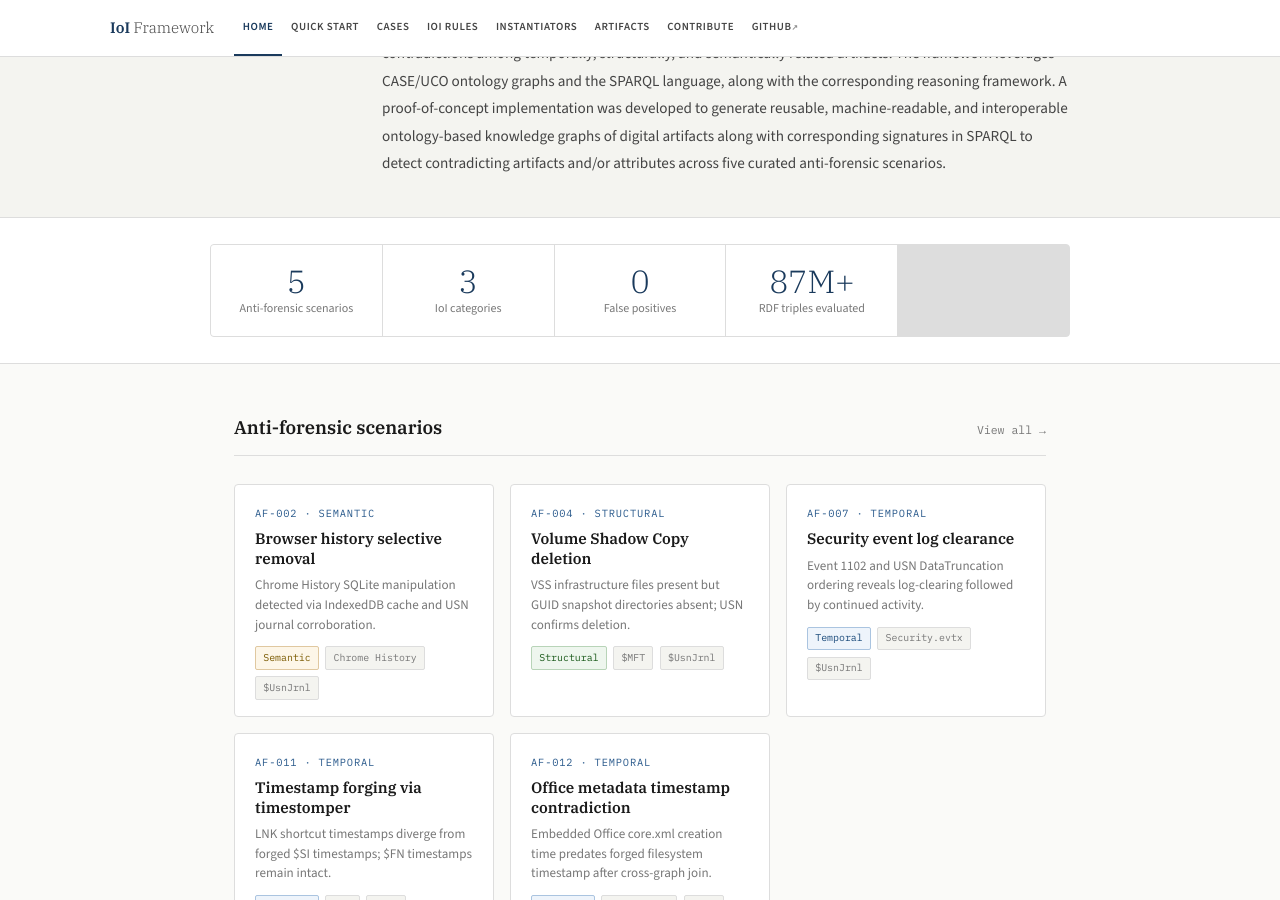
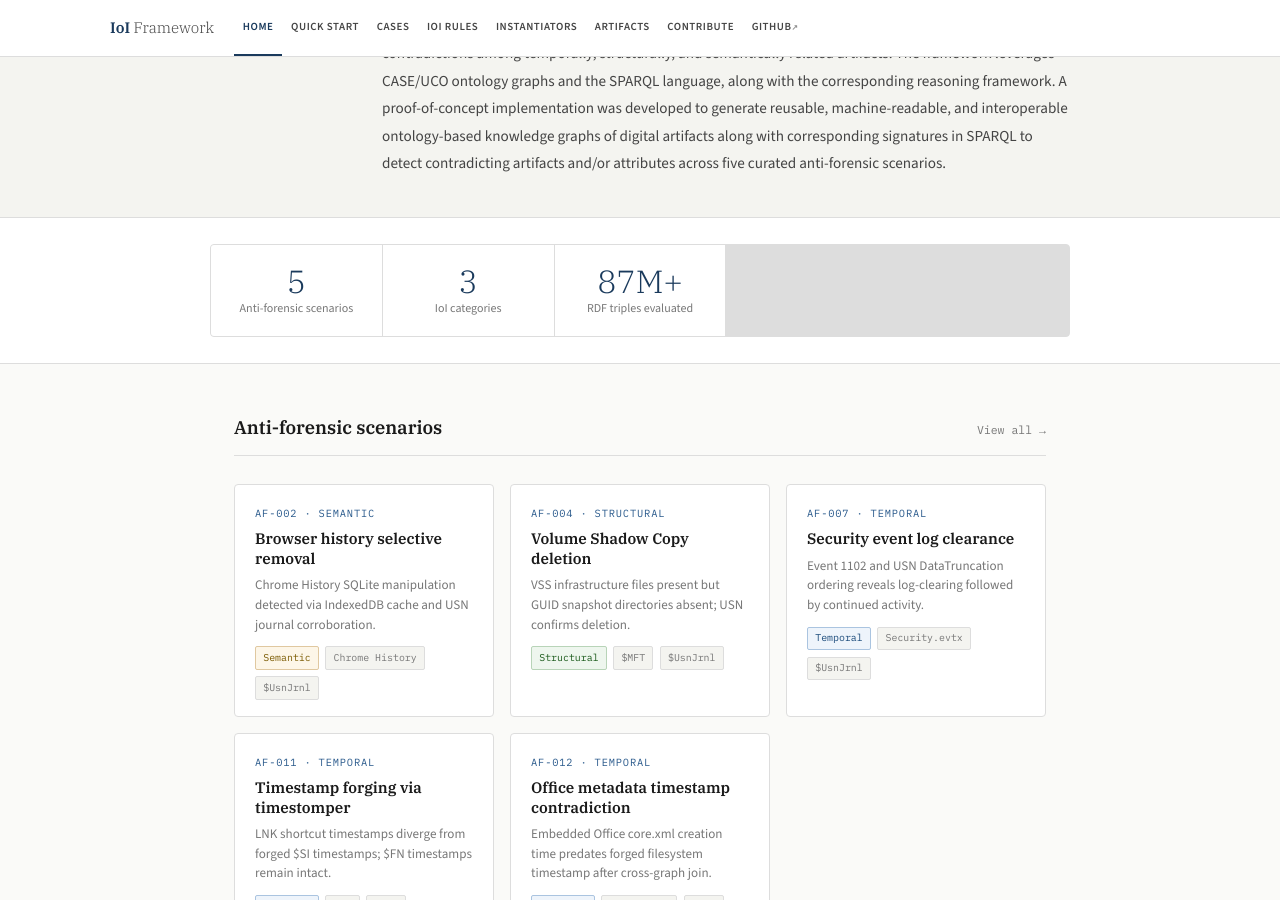
Before and after one commit to ioi-framework/ioi-framework.github.io, a Jekyll site: the page built from index.html, in a window 1280 px wide and 900 px high, scrolled down 604 px. Built offline with Jekyll 4.4.1, drawn with Linux system fonts in a browser that asks for light colours.

Commit message:
Remove false positives stat - only valid for curated evaluation
Kismat

```diff
--- a/index.html
+++ b/index.html
@@ -46,10 +46,6 @@ title: "Indicator of Inconsistency Framework"
       <div class="highlight-item">
         <div class="highlight-num">3</div>
         <div class="highlight-label">IoI categories</div>
-      </div>
-      <div class="highlight-item">
-        <div class="highlight-num">0</div>
-        <div class="highlight-label">False positives</div>
       </div>
       <div class="highlight-item">
         <div class="highlight-num">87M+</div>
```
